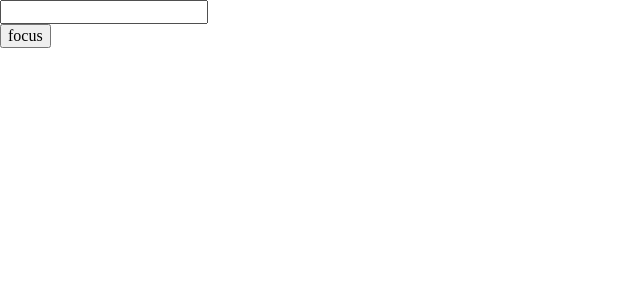
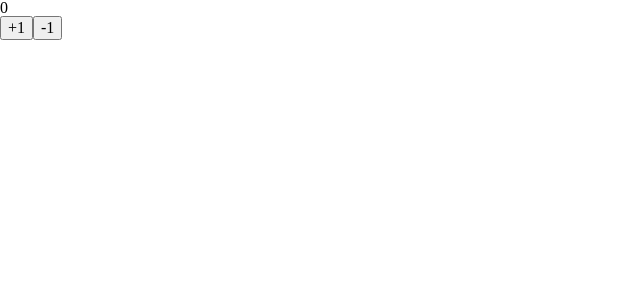
Before and after one commit to zeyuanHong0/react-basic, a React (Create React App) app: page / in a window 1280 px wide. Shown: the top 300 px of the page, without its empty margins (0-640 px from the left). Built offline with nearby package versions, Linux system fonts and the light colour scheme.

Commit message:
zustand基础使用

```diff
--- a/src/App.js
+++ b/src/App.js
@@ -6,7 +6,8 @@
 // import MemoDemo from "./memo";
 // import UseCallbackDemo from "./useCallback";
 // import ForwardRefDemo from "./forwardRef";
-import UseImperativeHandleDemo from "./useImperativeHandle";
+// import UseImperativeHandleDemo from "./useImperativeHandle";
+import ZuStandDemo from "./zuStand";
 // import { RouterProvider } from "react-router-dom";
 // import router from "./router";
 
@@ -22,7 +23,8 @@ function App() {
       {/* <MemoDemo /> */}
       {/* <UseCallbackDemo /> */}
       {/* <ForwardRefDemo /> */}
-      <UseImperativeHandleDemo />
+      {/* <UseImperativeHandleDemo /> */}
+      <ZuStandDemo />
     </div>
   );
 }
--- /dev/null
+++ b/src/zuStand/index.jsx
@@ -0,0 +1,14 @@
+import useStore from "@/zuStandStore";
+
+const Demo = () => {
+  const { count, increment, decrement } = useStore();
+  return (
+    <div>
+      <div>{count}</div>
+      <button onClick={increment}>+1</button>
+      <button onClick={decrement}>-1</button>
+    </div>
+  );
+};
+
+export default Demo;
--- /dev/null
+++ b/src/zuStandStore/index.js
@@ -0,0 +1,19 @@
+import { create } from "zustand";
+
+const useStore = create((set) => {
+  return {
+    count: 0,
+    increment() {
+      set((state) => {
+        return { count: state.count + 1 };
+      });
+    },
+    decrement() {
+      set((state) => {
+        return { count: state.count - 1 };
+      });
+    },
+  };
+});
+
+export default useStore;
```
